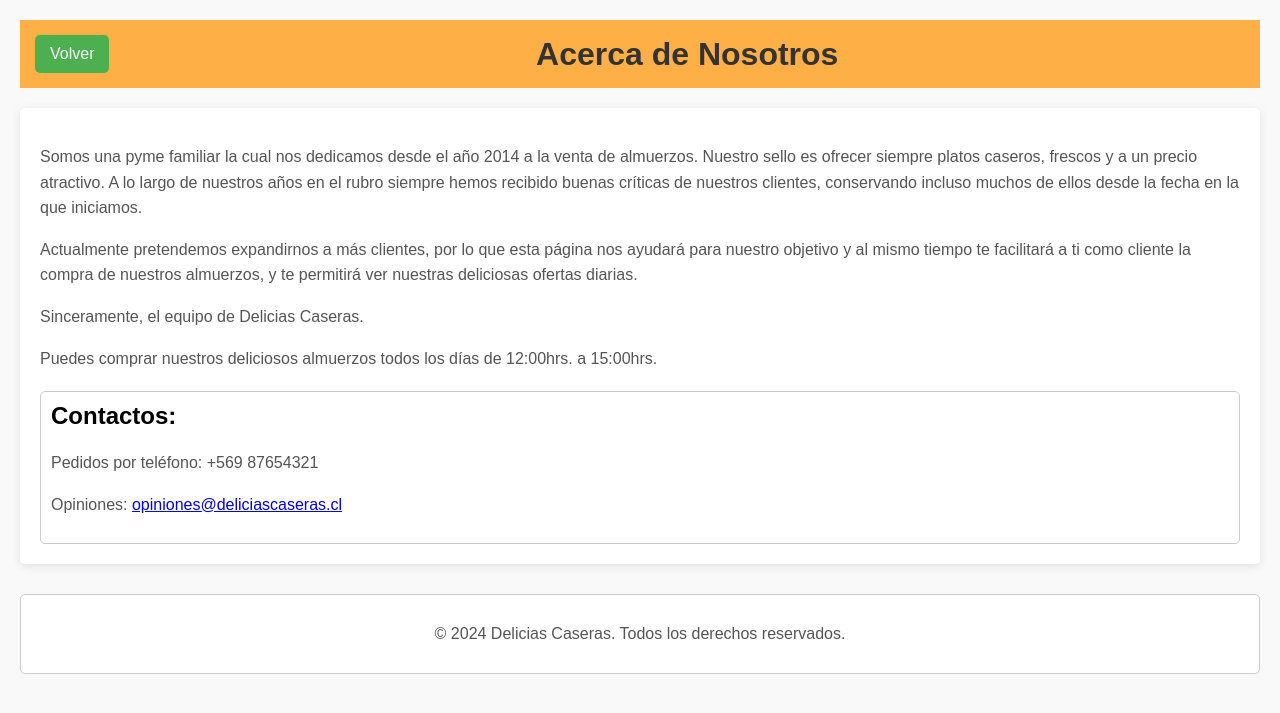
After one commit to daigopez/GRUPO1_F, a Django app: page /acerca-de-nosotros/ in a window 1280 px wide. The commit adds this page. Shown: the top 713 px of the page. Run offline with Django 5.2, Linux system fonts and the light colour scheme; some libraries are stand-ins or nearby versions.

Commit message:
Sobre_nosotros_otros
Se agrega pagina sobre nosotros, se ajustan colores, se agregan cosas en gestion de platos, etc

```diff
--- /dev/null
+++ b/comercio/templates/acerca_de_nosotros.html
@@ -0,0 +1,102 @@
+<!DOCTYPE html>
+<html lang="es">
+<head>
+    <meta charset="UTF-8">
+    <meta name="viewport" content="width=device-width, initial-scale=1.0">
+    <title>Acerca de Nosotros - Delicias Caseras</title>
+    <style>
+        body {
+            font-family: Arial, sans-serif;
+            margin: 0;
+            padding: 20px;
+            background-color: #f9f9f9; /* Cambia este color según tus necesidades */
+        }
+        .navbar {
+            background-color: rgba(255, 158, 27, 0.8);
+            padding: 15px;
+            color: white;
+            display: flex;
+            align-items: center;
+        }
+        .btn-volver {
+            background-color: #4CAF50; /* Verde */
+            color: white;
+            padding: 10px 15px;
+            border: none;
+            border-radius: 5px; /* Bordes redondeados */
+            margin-right: 20px; /* Espacio entre el botón y el título */
+            cursor: pointer;
+            text-decoration: none; /* Sin subrayado */
+        }
+        .btn-volver:hover {
+            background-color: #45a049; /* Verde más oscuro al pasar el mouse */
+        }
+        h1 {
+            color: #333;
+            flex: 1; /* Permitir que el título ocupe el espacio restante */
+            text-align: center; /* Centrar el título */
+            margin: 0;
+        }
+        .content {
+            background-color: #fff; /* Fondo blanco para la caja de texto */
+            padding: 20px;
+            border-radius: 5px;
+            box-shadow: 0 2px 10px rgba(0, 0, 0, 0.1); /* Sombra suave */
+            margin-top: 20px;
+        }
+        p {
+            line-height: 1.6;
+            color: #555;
+        }
+        .contact-info {
+            margin-top: 20px;
+            padding: 10px;
+            background-color: #fff;
+            border-radius: 5px;
+            border: 1px solid #ccc;
+        }
+        .contact-info h2 {
+            margin-top: 0;
+        }
+        footer {
+            margin-top: 30px;
+            text-align: center;
+        }
+        .footer-content {
+            background-color: #fff; /* Fondo blanco para la caja del footer */
+            padding: 10px;
+            border-radius: 5px;
+            border: 1px solid #ccc;
+            color: #777;
+        }
+    </style>
+</head>
+<body>
+    <div class="navbar">
+        <a href="{% url 'iniciar_sesion' %}" class="btn-volver">Volver</a>
+        <h1>Acerca de Nosotros</h1>
+    </div>
+
+    <div class="content">
+        <p>Somos una pyme familiar la cual nos dedicamos desde el año 2014 a la venta de almuerzos. Nuestro sello es ofrecer siempre platos caseros, frescos y a un precio atractivo. A lo largo de nuestros años en el rubro siempre hemos recibido buenas críticas de nuestros clientes, conservando incluso muchos de ellos desde la fecha en la que iniciamos.</p>
+
+        <p>Actualmente pretendemos expandirnos a más clientes, por lo que esta página nos ayudará para nuestro objetivo y al mismo tiempo te facilitará a ti como cliente la compra de nuestros almuerzos, y te permitirá ver nuestras deliciosas ofertas diarias.</p>
+
+        <p>Sinceramente, el equipo de Delicias Caseras.</p>
+
+        <p>Puedes comprar nuestros deliciosos almuerzos todos los días de 12:00hrs. a 15:00hrs.</p>
+
+        <div class="contact-info">
+            <h2>Contactos:</h2>
+            <p>Pedidos por teléfono: +569 87654321</p>
+            <p>Opiniones: <a href="mailto:opiniones@deliciascaseras.cl">opiniones@deliciascaseras.cl</a></p>
+        </div>
+    </div>
+
+    <footer>
+        <div class="footer-content">
+            <p>&copy; 2024 Delicias Caseras. Todos los derechos reservados.</p>
+        </div>
+    </footer>
+</body>
+</html>
--- a/comercio/templates/comercio/plato_list.html
+++ b/comercio/templates/comercio/plato_list.html
@@ -148,7 +148,7 @@
 <body>
     {% load static %}
     <header>
-        <a href="{% url 'iniciada' %}" class="btn-primary">Volver</a> <!-- Botón para ir a iniciada -->
+        <a href="{% url 'lista_pedidos' %}" class="btn-primary">Volver</a> <!-- Botón para ir a iniciada -->
         <h1>Lista de Platos</h1>
         <a href="{% url 'plato_create' %}" style="color: white; font-weight: bold;">Agregar Nuevo Plato</a>
     </header>
--- a/comercio/templates/index.html
+++ b/comercio/templates/index.html
@@ -111,10 +111,7 @@
 
     <div class="box-container">
         {% if user.is_staff %}
-        <div class="container">
-            <h1>Bienvenido a la gestión de platos</h1>
-            <button class="icon-btn" onclick="location.href='{% url 'plato_list' %}'"><i class="fas fa-utensils"></i></button>
-        </div>
+
         <div class="container">
             <button class="icon-btn" onclick="location.href='{% url 'visualizar_encuestas' %}'"><i class="fas fa-chart-bar"></i></button>
         </div>
--- a/comercio/urls.py
+++ b/comercio/urls.py
@@ -91,4 +91,8 @@ urlpatterns = [
     path('reporte-ventas/', reporte_ventas, name='reporte_ventas'),  # URL para el reporte de ventas
 
     path('graficos/', graficos_view, name='graficos'),
+
+    #### Acerca de nosotros
+    path('acerca-de-nosotros/', views.acerca_de_nosotros, name='acerca_de_nosotros'),
+
 ]
--- a/comercio/views.py
+++ b/comercio/views.py
@@ -513,3 +513,8 @@ def graficos_view(request):
         'pedidos_semanales': list(pedidos_semanales),
     }
     return render(request, 'graficos.html', context)
+
+### Acerca de nosotros:
+
+def acerca_de_nosotros(request):
+    return render(request, 'acerca_de_nosotros.html')
```
Also changed, not shown: comercio/templates/comercio/lista_pedidos.html (+44 -27 lines), comercio/templates/comercio/pagina_venta.html (+25 -1 lines), comercio/templates/iniciar.html (+35 -1 lines), comercio/templates/mis_pedidos.html (+15 -20 lines).
